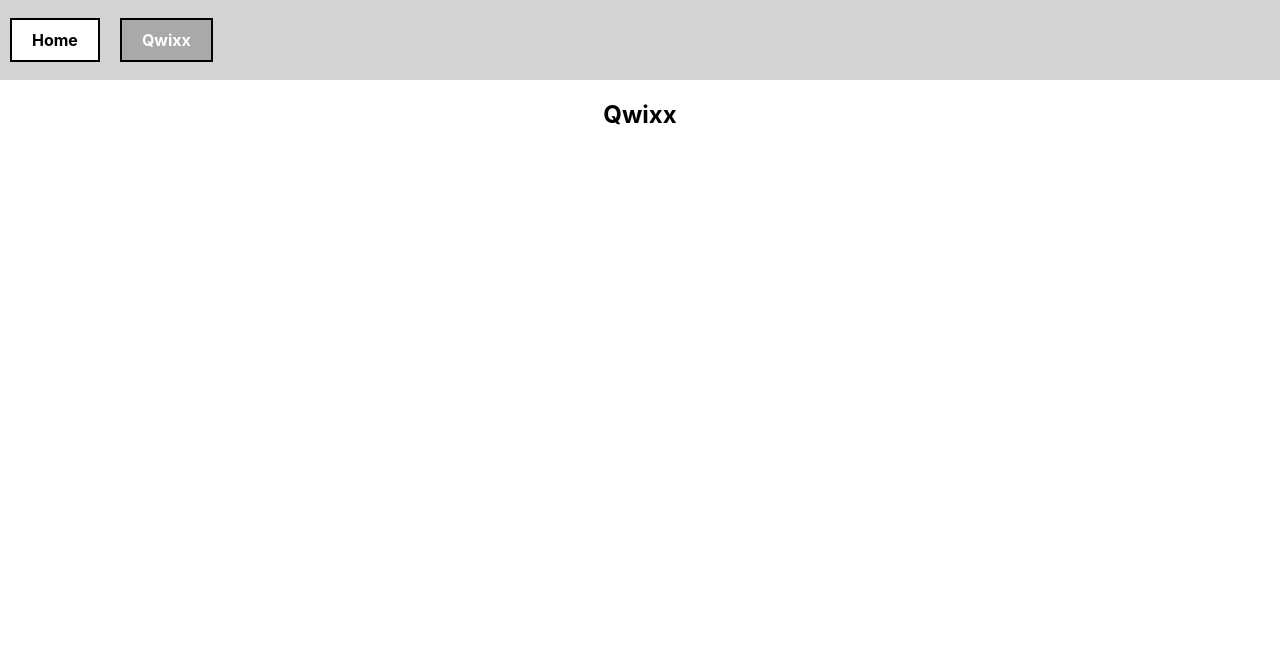
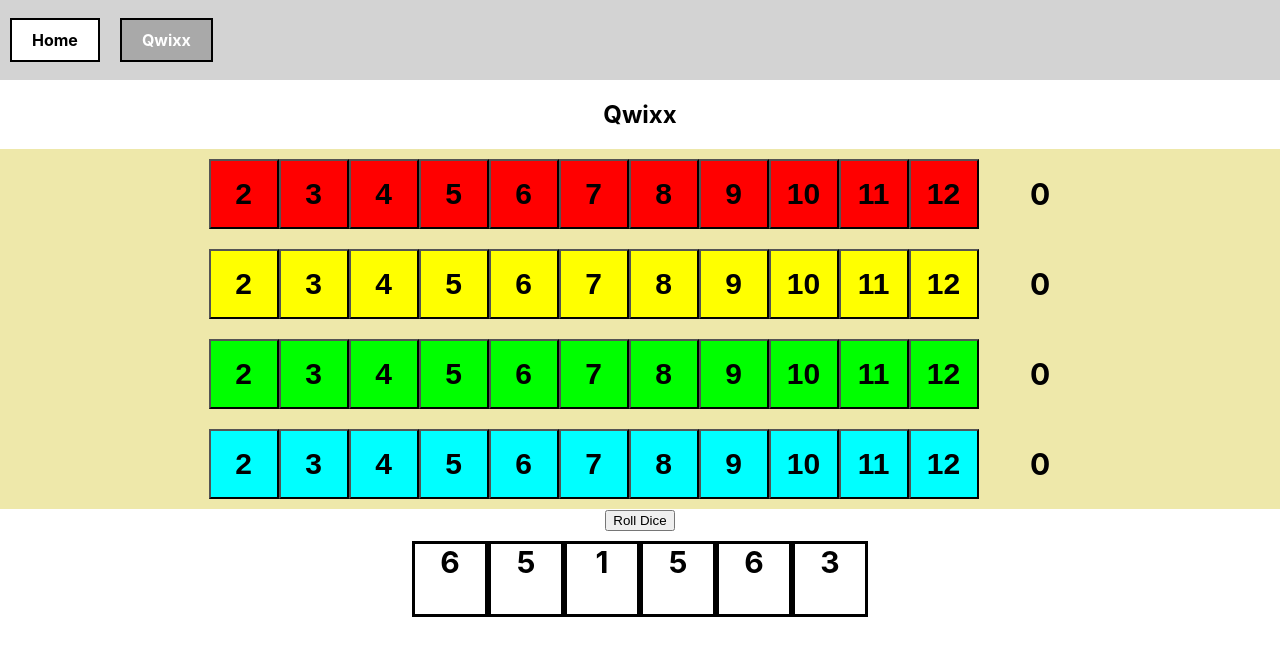
Before and after one commit to Alecglas/SimpleGames, a React (Create React App) app: page /#/qwixx in a window 1280 px wide. Shown: the top 656 px of the page. Built offline with nearby package versions, Linux system fonts and the light colour scheme.

Commit message:
Base qwixx card functionality

```diff
--- a/package.json
+++ b/package.json
@@ -12,6 +12,7 @@
     "@types/react": "^18.0.9",
     "@types/react-dom": "^18.0.4",
     "gh-pages": "^4.0.0",
+    "mobx": "^6.5.0",
     "react": "^18.1.0",
     "react-dom": "^18.1.0",
     "react-router-dom": "^6.3.0",
--- /dev/null
+++ b/src/Qwixx/Dice/Dice.jsx
@@ -0,0 +1,10 @@
+import React from 'react';
+import './Dice.scss';
+
+export default function Dice(props) {
+    return(
+        <div className="dice">
+            {props.value}
+        </div>
+    )
+}
--- /dev/null
+++ b/src/Qwixx/Dice/Dice.scss
@@ -0,0 +1,7 @@
+.dice {
+    width: 70px;
+    height: 70px;
+    font-size: 30px;
+    font-weight: bold;
+    border: 3px solid black;
+}
--- a/src/Qwixx/Qwixx.jsx
+++ b/src/Qwixx/Qwixx.jsx
@@ -1,12 +1,140 @@
-import React from 'react';
+import React, { useState, useReducer, useEffect } from 'react';
 import './Qwixx.scss';
 import Row from './Row/Row';
+import Dice from './Dice/Dice';
+/*const createDice = () => {
+    let values = [0,0,0,0,0,0]
+
+    const roll = () => {
+        const arr = Array.from({length: 6}, () => Math.floor(Math.random()*6)+1)
+        arr.forEach((v,i) => {
+            values[i] = v;
+        });
+    }
+
+    return {
+        values: values,
+        roll: roll
+    }
+}*/
+
+class Die {
+    constructor(label) {
+        this.label = label
+        this.value = Math.floor(Math.random()*6)+1;
+    }
+
+    roll() {
+        this.value = Math.floor(Math.random()*6)+1;
+    }
+}
+
+const createRow = () => {
+    let frame = [2,3,4,5,6,7,8,9,10,11,12];
+    let row = [...frame];
+
+    const mark = (num) => {
+        let index = row.indexOf(num);
+        if(index === -1) return index;
+        for(let i = 0; i < index; i++){
+            if(row[i] !== 'O'){
+                row[i] = 'X';
+            }
+        }
+        row[index] = 'O';
+    }
+
+    return {
+        frame: frame,
+        row: row,
+        mark: mark
+    }
+}
+
+const createGame = () => {
+
+    const config = {
+        rows: 4,
+        labels: ["red", "yellow", "green", "blue"]
+    }
+
+    const board = {}
+    const dice = []
+    config.labels.forEach((label, i) => {
+        board[label] = createRow();
+        dice.push(new Die(label));
+    });
+
+    dice.push(new Die("white"));
+    dice.push(new Die("white"));
+
+    const mark = (row, num) => {
+        console.log([row,num]);
+        board[row].mark(num);
+    }
+
+    const rollDice = () => {
+        console.log("rolling");
+        for(let i = 0; i < 6; i++){
+            dice[i].roll();
+        }
+    }
+
+    return {
+        config: config,
+        board: board,
+        dice: dice,
+        roll: rollDice,
+        mark: mark
+    }
+}
 
 export default function Qwixx() {
-  return (
-    <div>
-      <h2>Qwixx</h2>
-      <Row/>
-    </div>
-  )
+    const [ignored, forceUpdate] = useReducer(x => x + 1, 0);
+    const [Game] = useState(createGame());
+
+
+    const handleClick = (row, num) => {
+        Game.mark(row, num);
+        forceUpdate();
+    }
+
+
+    const handleRoll = () => {
+        console.log("handling roll");
+        Game.roll();
+        forceUpdate();
+    }
+
+    let rows = [];
+    Game.config.labels.forEach((label) => {
+        rows.push(<Row
+            key={label}
+            value={label}
+            row={Game.board[label]}
+            onClick={(n) => {
+                handleClick(label, n);
+            }}
+        />)
+    });
+
+    let dice = [];
+    Game.dice.forEach((d, i) => {
+        dice.push(<Dice
+            key={i}
+            value={d.value}
+        />)
+    })
+
+
+    return (<div>
+        <h2>Qwixx</h2>
+        <div className="boardContainer">
+            {rows}
+        </div>
+        <button onClick={handleRoll}>Roll Dice</button>
+        <div className="diceContainer">
+            {dice}
+        </div>
+    </div>)
 }
--- a/src/Qwixx/Qwixx.scss
+++ b/src/Qwixx/Qwixx.scss
@@ -0,0 +1,9 @@
+.boardContainer {
+    background-color: palegoldenrod;
+}
+
+.diceContainer {
+    display: flex;
+    justify-content: center;
+    padding: 10px;
+}
--- a/src/Qwixx/Row/Row.jsx
+++ b/src/Qwixx/Row/Row.jsx
@@ -1,13 +1,39 @@
 import React from 'react';
-import { scryRenderedComponentsWithType } from 'react-dom/test-utils';
 import './Row.scss';
+import Square from '../Square/Square';
 
-export default function Row() {
-    let squares = []
-    for (let i = 0; i < 12; i++){
-        squares.push()
+export default function Row(props) {
+    const frame = props.row.frame;
+    const current = props.row.row;
+
+    let squares = [];
+    let pts = 0;
+
+    for (let [i, value] of current.entries()) {
+        squares.push(<Square
+            key={i}
+            value={frame[i]}
+            current={value}
+            onClick={(e) => {
+                props.onClick(frame[i])
+            }}
+        />)
     }
+
+    let bonus = 1;
+    current.forEach((cell) => {
+        if(cell === "O") {
+            pts += bonus;
+            bonus += 1;
+        }
+    });
+
     return(
-        <div>{squares}</div>
+        <div className={`rowContainer ${props.value}`}>
+            {squares}
+            <div className="rowPoints">
+                {pts}
+            </div>
+        </div>
     )
 }
--- a/src/Qwixx/Row/Row.scss
+++ b/src/Qwixx/Row/Row.scss
@@ -0,0 +1,29 @@
+.rowContainer{
+    display: flex;
+    align-items: center;
+    justify-content: center;
+    padding: 10px;
+}
+
+.rowPoints {
+    margin-left: 30px;
+    width: 5%;
+    font-weight: bold;
+    font-size: 30px;
+}
+
+.red > div > button {
+    background-color: red;
+}
+
+.yellow > div > button {
+    background-color: yellow;
+}
+
+.green > div > button {
+    background-color: lime;
+}
+
+.blue > div > button {
+    background-color:aqua;
+}
--- /dev/null
+++ b/src/Qwixx/Square/Square.jsx
@@ -0,0 +1,15 @@
+import React from 'react';
+import './Square.scss';
+
+export default function Square(props) {
+    return(
+        <div className="square">
+            <button
+                className={`cell ${props.current}`}
+                onClick={props.onClick}
+            >
+                {props.value}
+            </button>
+        </div>
+    )
+}
--- /dev/null
+++ b/src/Qwixx/Square/Square.scss
@@ -0,0 +1,18 @@
+.cell {
+    width: 70px;
+    height: 70px;
+    font-size: 30px;
+    font-weight: bold;
+}
+
+.cell:not(.X, .O):hover {
+    filter: brightness(75%);
+}
+
+.X {
+    background-color: gray !important;
+}
+
+.O {
+    filter: brightness(60%);
+}
```
Also changed, not shown: 1 other file (tests, documents, lock files or other folders).
